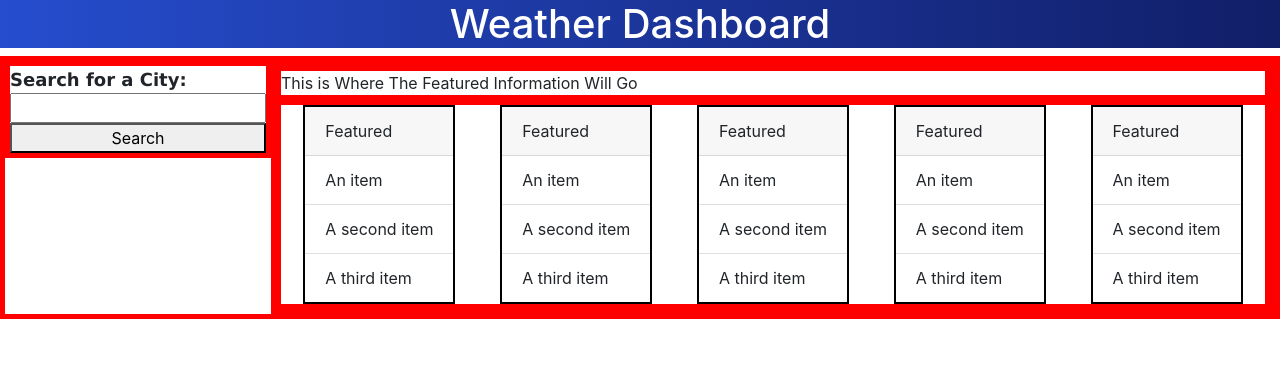
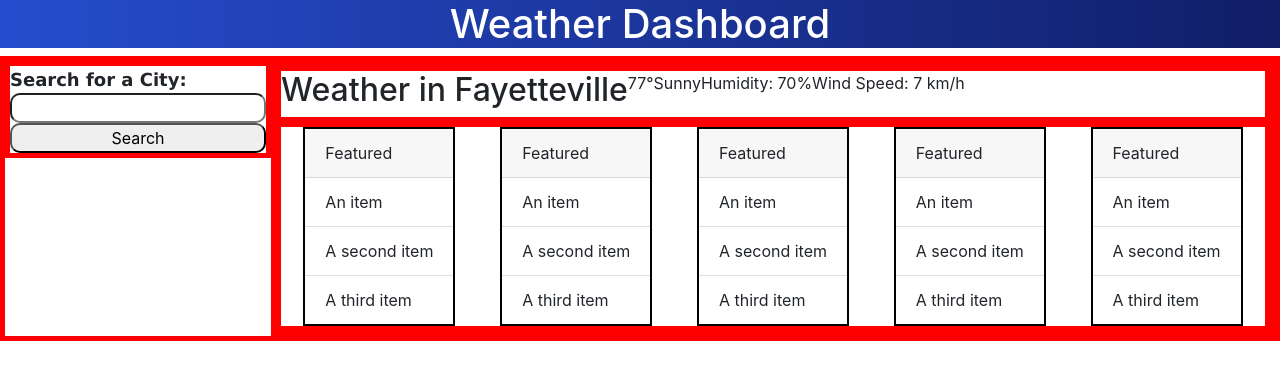
Before and after one commit to jonteal/weather-dashboard, a plain HTML site: page index.html in a window 1280 px wide. Drawn offline with nearby package versions, Linux system fonts and the light colour scheme.

Commit message:
Main Element Initial Setup Done

```diff
--- a/Assets/CSS/style.css
+++ b/Assets/CSS/style.css
@@ -10,14 +10,14 @@
     border: solid 5px red;
 }
 
-.main-body-container {
+.main-element-container {
     display: flex;
     flex-direction: column;
     border: solid 5px red;
     flex-basis: 100%;
 }
 
-.featured-container {
+.featured-weather {
     display: flex;
     border: solid 5px red;
 }
@@ -55,3 +55,11 @@ header {
     font-style: normal;
     font-family: 'Lucida Sans', 'Lucida Sans Regular', 'Lucida Grande', 'Lucida Sans Unicode', Geneva, Verdana, sans-serif;
 }
+
+.search-bar {
+    border-radius: 10px;
+}
+
+button {
+    border-radius: 10px;
+}
--- a/Assets/JAVASCRIPT/script.js
+++ b/Assets/JAVASCRIPT/script.js
@@ -1,10 +1,14 @@
 var APIKey = "6a495eb658d2f860658cf774331a385d";
 var city;
-var state;
-var country;
 var queryURL = "http://api.openweathermap.org/data/2.5/weather?q=" + city + "&appid=" + APIKey;
 
 api.openweathermap.org/data/2.5/weather?q=city&appid=APIKey
 
 
 fetch(queryURL)
+
+https://api.openweathermap.org/data/2.5/onecall?lat={lat}&lon={lon}&exclude={part}&appid={API key}
+
+
+// 5 day weather forecast API
+api.openweathermap.org/data/2.5/forecast/daily?q=city&cnt=5&appid=APIKey
--- a/index.html
+++ b/index.html
@@ -18,14 +18,19 @@
         <aside>
             <div class="search-container">
                 <span class="search-header">Search for a City:</span>
-                <input>
+                <input type="text" class="search-bar">
                 <button>Search</button>
             </div>
         </aside>
 
-        <div class="main-body-container">
-        <div class="featured-container">
-            <span>This is Where The Featured Information Will Go</span>
+        <div class="main-element-container">
+            <div class="featured-weather">
+                <h2 class="city">Weather in Fayetteville</h2>
+                <div class="temp">77°</div>
+                <img src="" alt="" class="icon" />
+                <div class="description">Sunny</div>
+                <div class="humidity">Humidity: 70%</div>
+                <div class="wind">Wind Speed: 7 km/h</div>
             </div>
 
             <div class="five-day-container">
```
Lines whose indentation alone changed are shown as unchanged.
